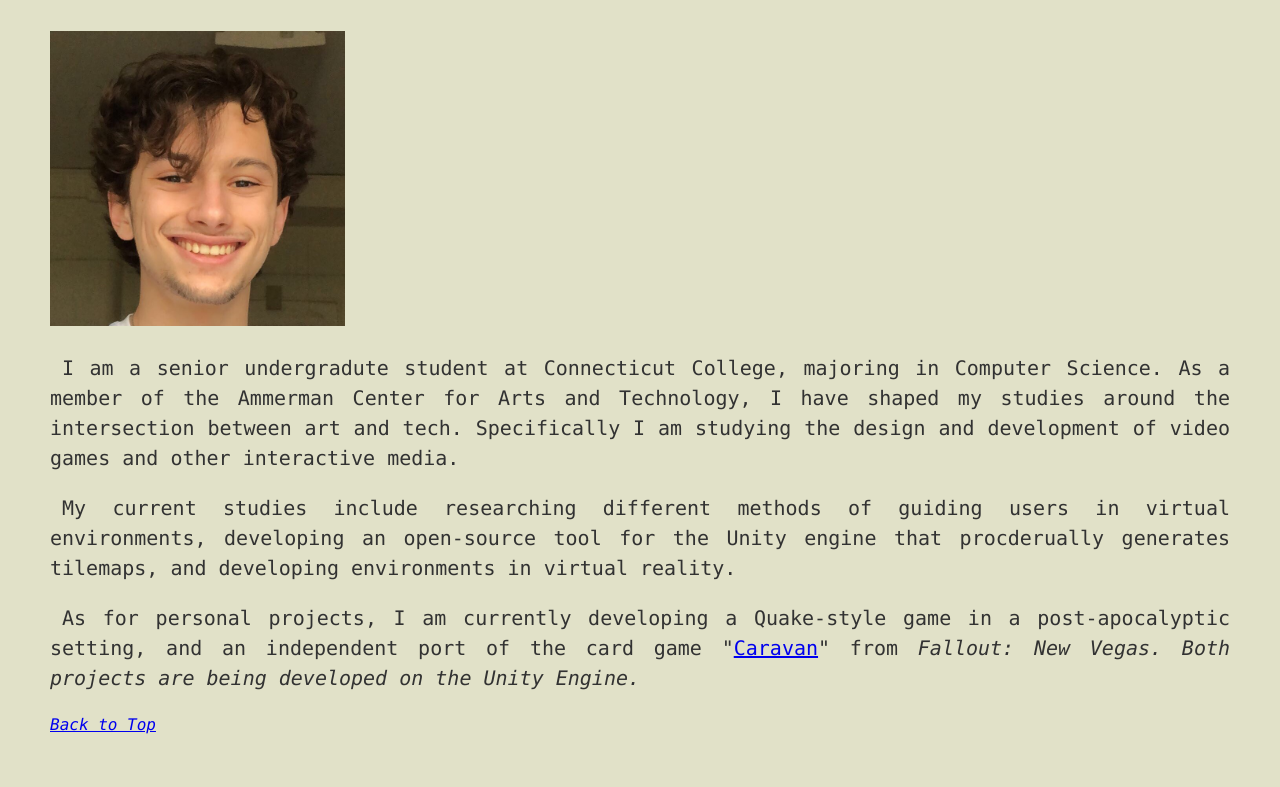
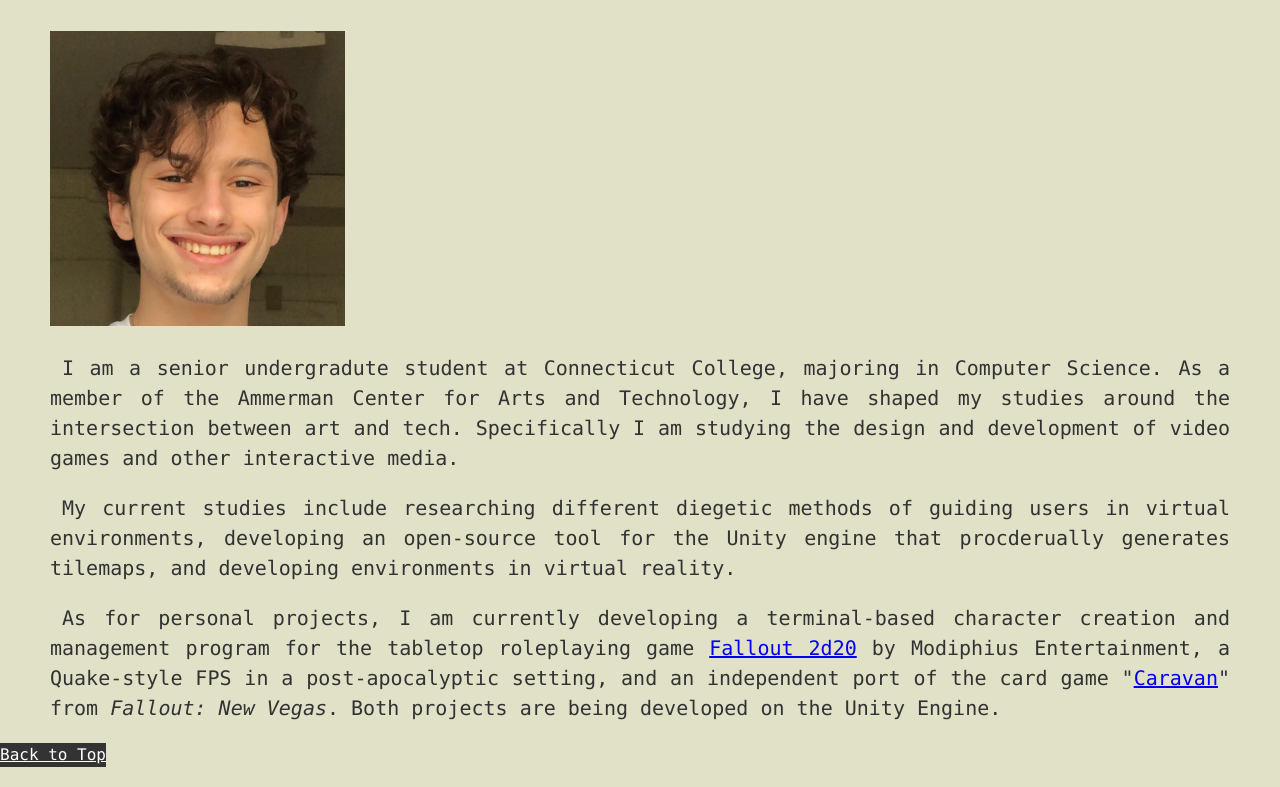
Before and after one commit to bledoux2002/bledoux2002.github.io, a plain HTML site: page about.html in a window 1280 px wide. Shown: the part 153-940 px from the top of the page. Drawn offline with Linux system fonts and the light colour scheme.

Commit message:
updated about me, added footers to all pages
might remove footers temporarily, not working as intedned

```diff
--- a/about.html
+++ b/about.html
@@ -20,17 +20,20 @@
 	<a href="./contact.html">Contact</a>
 </nav>
 
-<!-- Test -->
+<!-- Bio -->
 <h1>About Me</h1>
 
 <img src="./images/pfp_square.jpg" alt="Headshot" style="width:25%">
 
 <p>&emsp;I am a senior undergradute student at Connecticut College, majoring in Computer Science. As a member of the Ammerman Center for Arts and Technology, I have shaped my studies around the intersection between art and tech. Specifically I am studying the design and development of video games and other interactive media.</p>
-<p>&emsp;My current studies include researching different methods of guiding users in virtual environments, developing an open-source tool for the Unity engine that procderually generates tilemaps, and developing environments in virtual reality.</p>
-<p>&emsp;As for personal projects, I am currently developing a Quake-style game in a post-apocalyptic setting, and an independent port of the card game "<a href="https://fallout.wiki/wiki/Caravan_(game)" target="_blank" rel="noopener noreferrer">Caravan</a>" from <em>Fallout: New Vegas<em>. Both projects are being developed on the Unity Engine.</p>
+<p>&emsp;My current studies include researching different diegetic methods of guiding users in virtual environments, developing an open-source tool for the Unity engine that procderually generates tilemaps, and developing environments in virtual reality.</p>
+<p>&emsp;As for personal projects, I am currently developing a terminal-based character creation and management program for the tabletop roleplaying game <a href="https://www.modiphius.net/en-us/pages/fallout-the-roleplaying-game" target"_blank" rel="noopener noreferrer">Fallout 2d20</a> by Modiphius Entertainment, a Quake-style FPS in a post-apocalyptic setting, and an independent port of the card game "<a href="https://fallout.wiki/wiki/Caravan_(game)" target="_blank" rel="noopener noreferrer">Caravan</a>" from <em>Fallout: New Vegas</em>. Both projects are being developed on the Unity Engine.</p>
 
 <!-- cv link here -->
 
-<a href="#top">Back to Top</a>
+<div class="footer">
+	<a href="#top">Back to Top</a>
+</div>
 
+</body>
 </html>
--- a/styles.css
+++ b/styles.css
@@ -8,14 +8,12 @@ body {
 	background-color: rgb(225, 225, 200);
 	margin: 50px;
 	line-height: 1.5;
-	text-align: justify;
 
 }
 nav {
-	margin: 0px;
 	margin-left: -50px;
+	margin-right: -50px;
 	padding: 0;
-	overflow: hidden;
 	background-color: #333;
 	position: fixed;
 	top: 0;
@@ -39,6 +37,19 @@ nav a:hover:not(.active) {
 .active {
 	background-color: rgb(127, 127, 255);
 }
+.footer {
+	position: absolute;
+	margin-left: -50px;
+	margin-right: -50px;
+	padding: 0;
+	background-color: #333;
+	color: white;
+	text-align: center;
+}
+
+.footer a {
+	color: white;
+}
 h1 {
 	font-family: "Cascadia", Lucida Console, monospace;
 	color: rgb(0, 0, 0);
@@ -53,6 +64,7 @@ h2 {
 p {
 	color: rgb(50, 50, 50);
 	font-size: 20px;
+	text-align: justify;
 }
 a:hover {
 	color: darkblue;
```
Also changed, not shown: contact.html (+4 -1 lines), index.html (+3 -1 lines), projects.html (+4 -1 lines).
